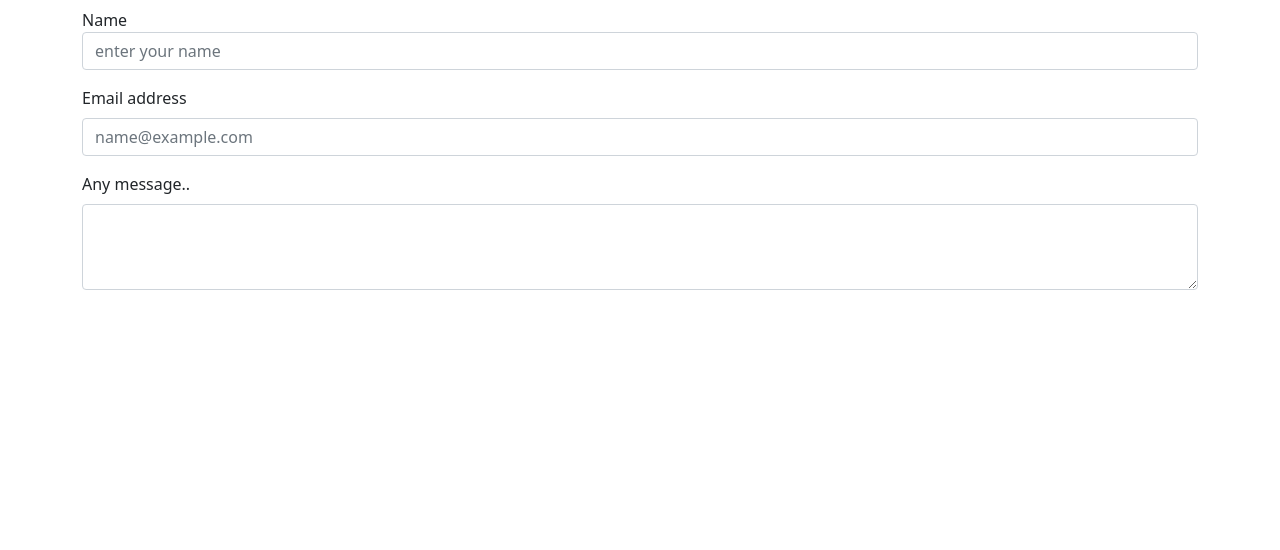
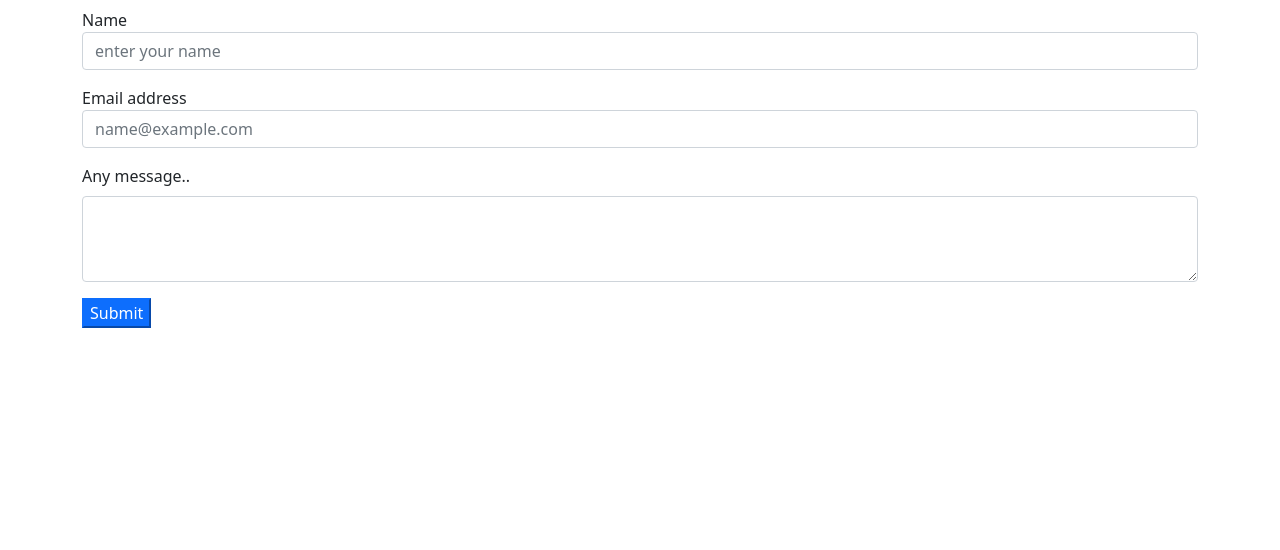
Before and after one commit to skgx/django, a Django app: page /contact in a window 1280 px wide. Shown: the part 250-800 px from the top of the page. Run offline with Django 4.2, Linux system fonts and the light colour scheme.

Commit message:
updated contacts page

```diff
--- a/hello/templates/contact.html
+++ b/hello/templates/contact.html
@@ -7,21 +7,25 @@ contact
 <div class="container-fluid px-0">
 <img src="https://picsum.photos/id/180/1600/200" class="d-block w-100 mx-0" alt="...">
 </div>
-<div class="container">
+<div class="container" >
 <h3 class="text-center">contact me</h3>
+<form method="post" action="/contact">
+ {% csrf_token %}
 <div class="mb-3">
     <label for="name">Name</label>
     <input type="text" class="form-control" name="name" id="name" placeholder="enter your name">
   </div>
 <div class="mb-3">
-    <label for="exampleFormControlInput1" class="form-label">Email address</label>
-    <input type="email" class="form-control" id="exampleFormControlInput1" placeholder="name@example.com">
+    <label for="exampleFormControlInput1" class="form-la"bel">Email address</label>
+    <input type="email" class="form-control" name="email" id="exampleFormControlInput1" placeholder="name@example.com">
   </div>
 
   <div class="mb-3">
     <label for="desc" class="form-label">Any message..</label>
     <textarea class="form-control" id="desc" name="desc" rows="3"></textarea>
   </div>
+  <button class="btb btn-primary" type="submit">Submit</button>
+</form>
 </div>
 
 {% endblock body %}
```
